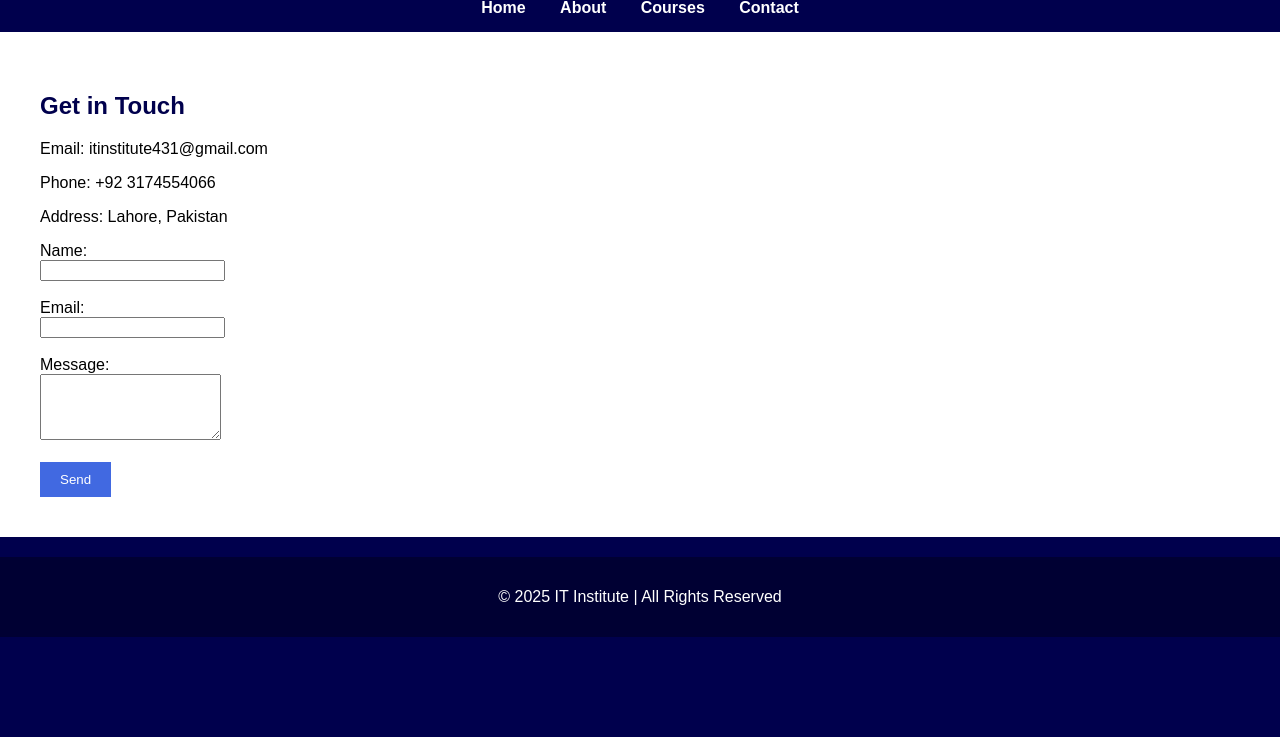
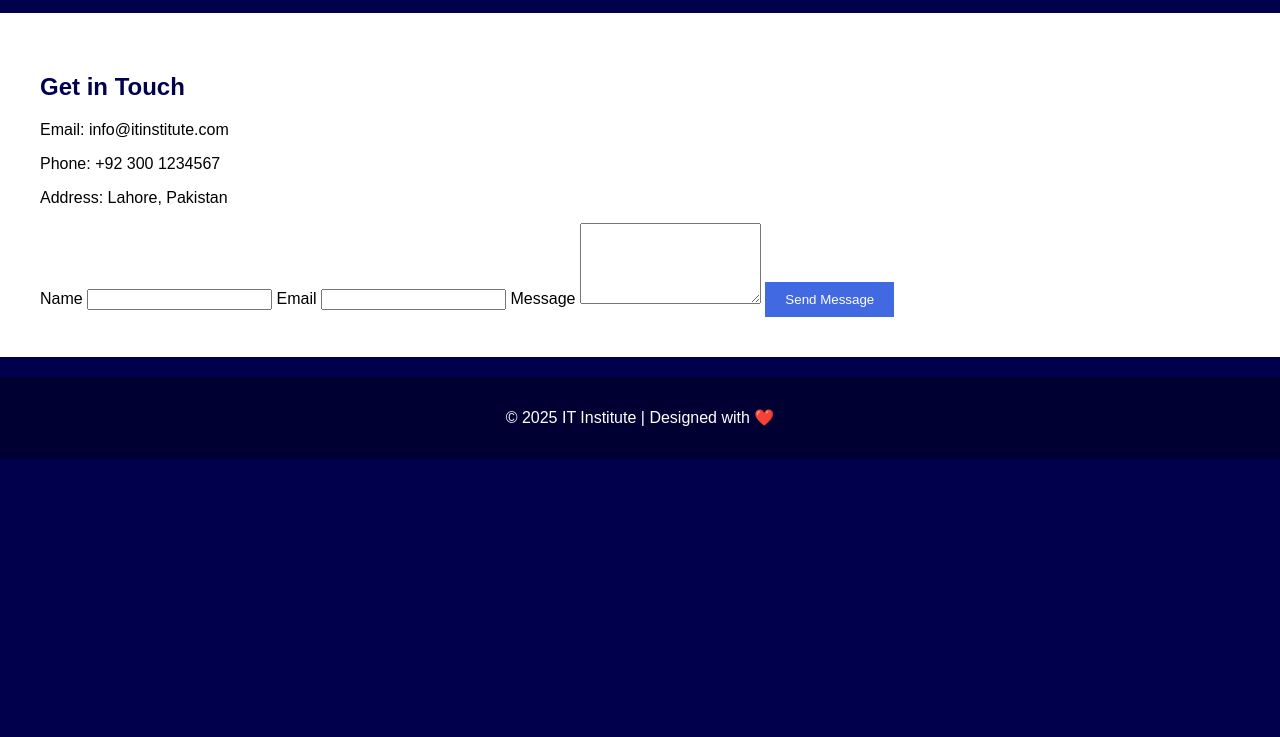
Before and after one commit to wardahareem6-boop/my-it-institute, a plain HTML site: page contact.html in a window 1280 px wide. Shown: the part 63-800 px from the top of the page. Drawn offline with Linux system fonts and the light colour scheme.

Commit message:
contact.html

```diff
--- a/contact.html
+++ b/contact.html
@@ -2,12 +2,14 @@
 <html lang="en">
 <head>
   <meta charset="UTF-8">
-  <title>Contact - IT Institute</title>
+  <meta name="viewport" content="width=device-width, initial-scale=1.0">
+  <title>Contact Us - IT Institute</title>
   <link rel="stylesheet" href="style.css">
 </head>
 <body>
+  <!-- Header -->
   <header>
-    <h1>Contact Us</h1>
+    <div class="logo">IT Institute</div>
     <nav>
       <a href="index.html">Home</a>
       <a href="about.html">About</a>
@@ -16,28 +18,30 @@
     </nav>
   </header>
 
-  <div class="container">
+  <!-- Contact Section -->
+  <section class="container">
     <h2>Get in Touch</h2>
-    <p>Email: itinstitute431@gmail.com</p>
-    <p>Phone: +92 3174554066</p>
+    <p>Email: info@itinstitute.com</p>
+    <p>Phone: +92 300 1234567</p>
     <p>Address: Lahore, Pakistan</p>
 
-    <form>
-      <label>Name:</label><br>
-      <input type="text" required><br><br>
+    <form class="contact-form">
+      <label>Name</label>
+      <input type="text" required>
 
-      <label>Email:</label><br>
-      <input type="email" required><br><br>
+      <label>Email</label>
+      <input type="email" required>
 
-      <label>Message:</label><br>
-      <textarea rows="4" required></textarea><br><br>
+      <label>Message</label>
+      <textarea rows="5" required></textarea>
 
-      <button type="submit">Send</button>
+      <button type="submit">Send Message</button>
     </form>
-  </div>
+  </section>
 
+  <!-- Footer -->
   <footer>
-    <p>© 2025 IT Institute | All Rights Reserved</p>
+    <p>© 2025 IT Institute | Designed with ❤️</p>
   </footer>
 </body>
 </html>
```
